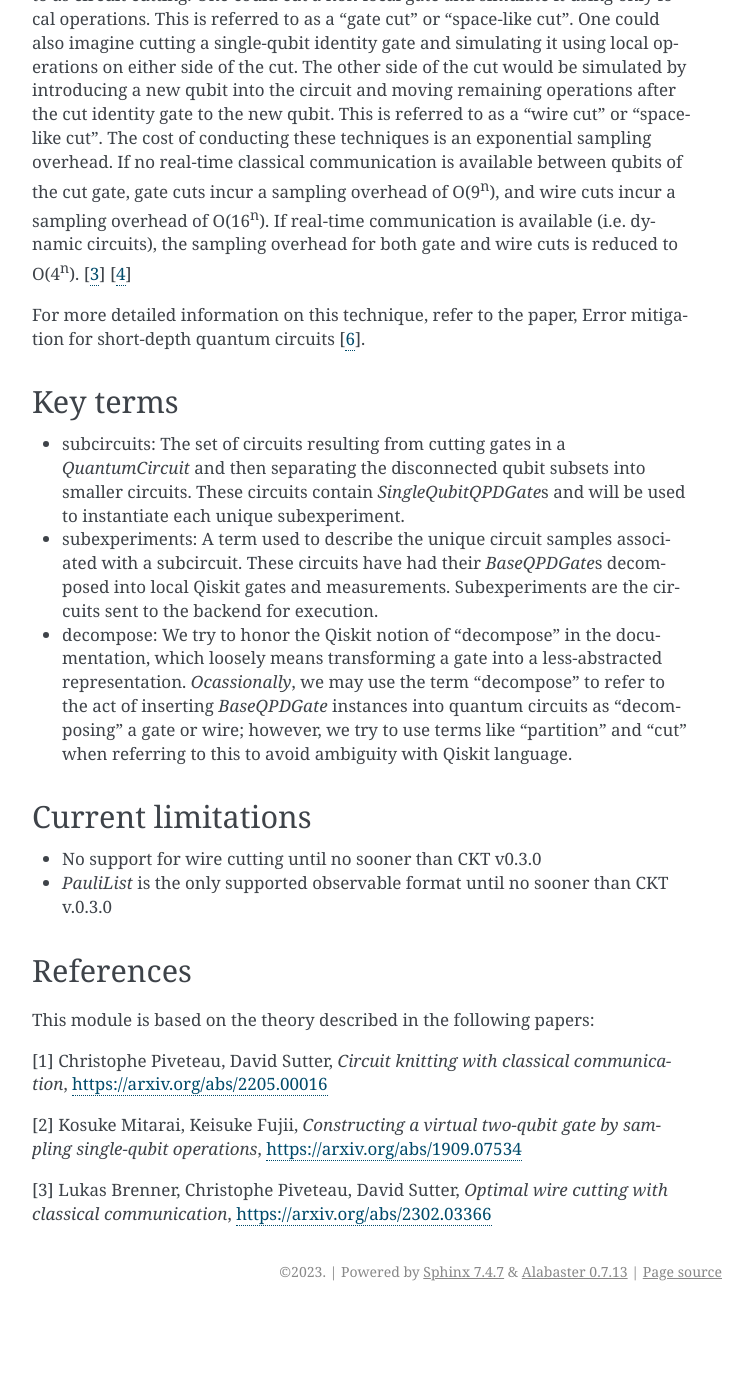
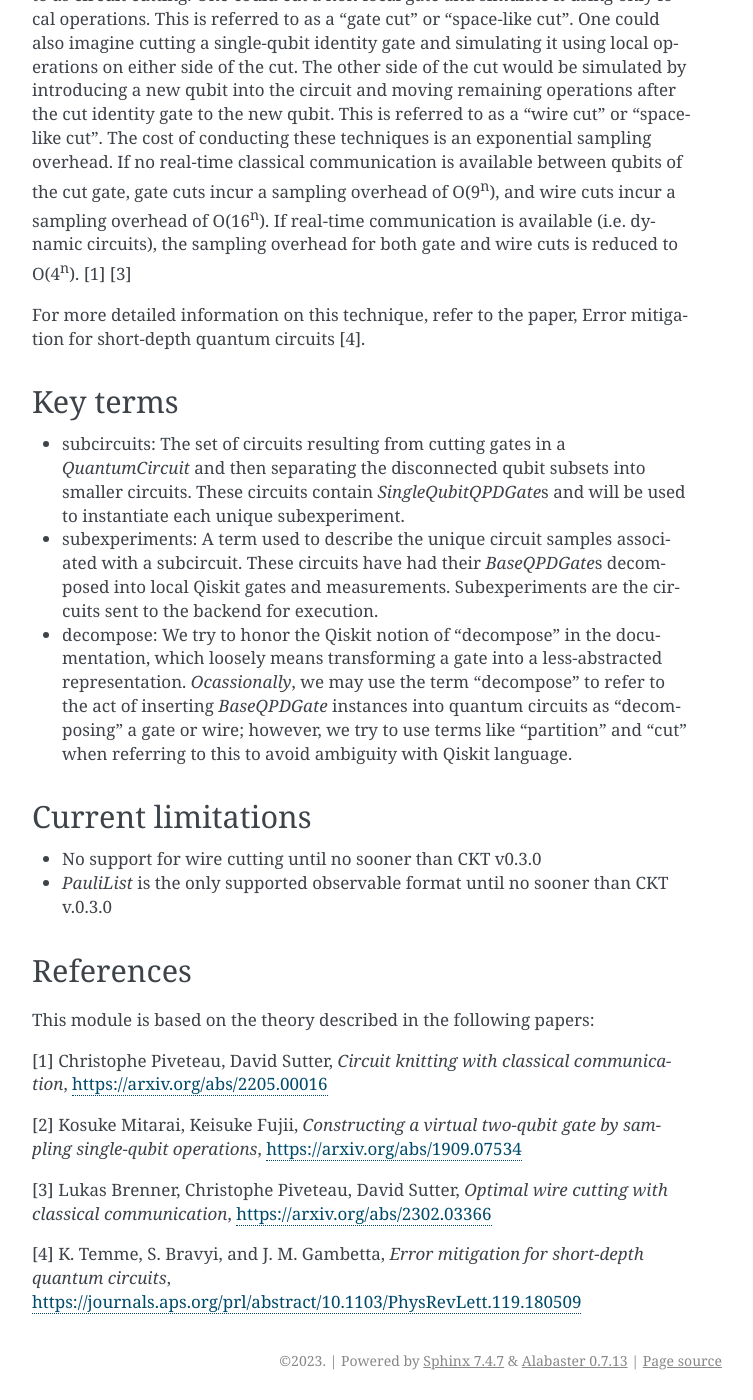
Before and after one commit to Qiskit/qiskit-addon-cutting, a Sphinx documentation site: the page built from docs/circuit_cutting/explanation/index.rst, in a window 1280 px wide and 1400 px high, scrolled down 551 px. Shown: the whole window, without its empty margins (388-1141 px from the left). Built offline with Sphinx 7.4.7, drawn with Linux system fonts in a browser that asks for light colours; before the commit the page ends 1862 px from its top, so only the background shows below that.

Commit message:
Update index.rst

```diff
--- a/docs/circuit_cutting/explanation/index.rst
+++ b/docs/circuit_cutting/explanation/index.rst
@@ -8,9 +8,9 @@ Circuit cutting is a technique to increase the size of circuits we can run on qu
 
 Quasiprobability Decomposition (QPD)
 ------------------------------------
-Quasiprobability decomposition is a technique which can be used to simulate noise-free quantum gates using only noisy, local operations. This is often referred to as circuit cutting. One could cut a non-local gate and simulate it using only local operations. This is referred to as a "gate cut" or "space-like cut". One could also imagine cutting a single-qubit identity gate and simulating it using local operations on either side of the cut. The other side of the cut would be simulated by introducing a new qubit into the circuit and moving remaining operations after the cut identity gate to the new qubit. This is referred to as a "wire cut" or "space-like cut". The cost of conducting these techniques is an exponential sampling overhead. If no real-time classical communication is available between qubits of the cut gate, gate cuts incur a sampling overhead of O(9\ :sup:`n`), and wire cuts incur a sampling overhead of O(16\ :sup:`n`). If real-time communication is available (i.e. dynamic circuits), the sampling overhead for both gate and wire cuts is reduced to O(4\ :sup:`n`). [`3 <https://github.com/Qiskit-Extensions/circuit-knitting-toolbox/tree/cutting-workflow#references>`_] [`4 <https://github.com/Qiskit-Extensions/circuit-knitting-toolbox/tree/cutting-workflow#references>`_]
+Quasiprobability decomposition is a technique which can be used to simulate noise-free quantum gates using only noisy, local operations. This is often referred to as circuit cutting. One could cut a non-local gate and simulate it using only local operations. This is referred to as a "gate cut" or "space-like cut". One could also imagine cutting a single-qubit identity gate and simulating it using local operations on either side of the cut. The other side of the cut would be simulated by introducing a new qubit into the circuit and moving remaining operations after the cut identity gate to the new qubit. This is referred to as a "wire cut" or "space-like cut". The cost of conducting these techniques is an exponential sampling overhead. If no real-time classical communication is available between qubits of the cut gate, gate cuts incur a sampling overhead of O(9\ :sup:`n`), and wire cuts incur a sampling overhead of O(16\ :sup:`n`). If real-time communication is available (i.e. dynamic circuits), the sampling overhead for both gate and wire cuts is reduced to O(4\ :sup:`n`). [1] [3]
 
-For more detailed information on this technique, refer to the paper, Error mitigation for short-depth quantum circuits [`6 <https://journals.aps.org/prl/abstract/10.1103/PhysRevLett.119.180509>`_].
+For more detailed information on this technique, refer to the paper, Error mitigation for short-depth quantum circuits [4].
 
 Key terms
 -----------------
@@ -41,3 +41,6 @@ https://arxiv.org/abs/1909.07534
 [3] Lukas Brenner, Christophe Piveteau, David Sutter, *Optimal wire cutting with
 classical communication*,
 https://arxiv.org/abs/2302.03366
+
+[4] K. Temme, S. Bravyi, and J. M. Gambetta, *Error mitigation for short-depth quantum circuits*,
+https://journals.aps.org/prl/abstract/10.1103/PhysRevLett.119.180509
```
